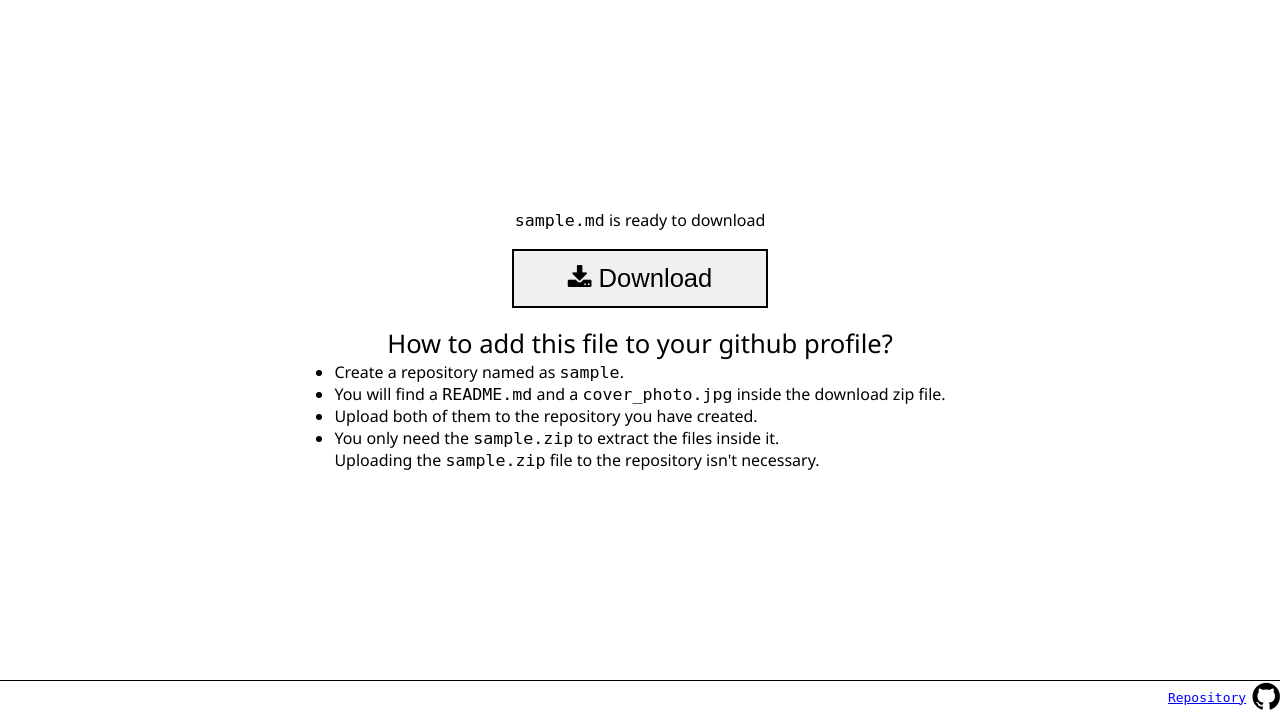
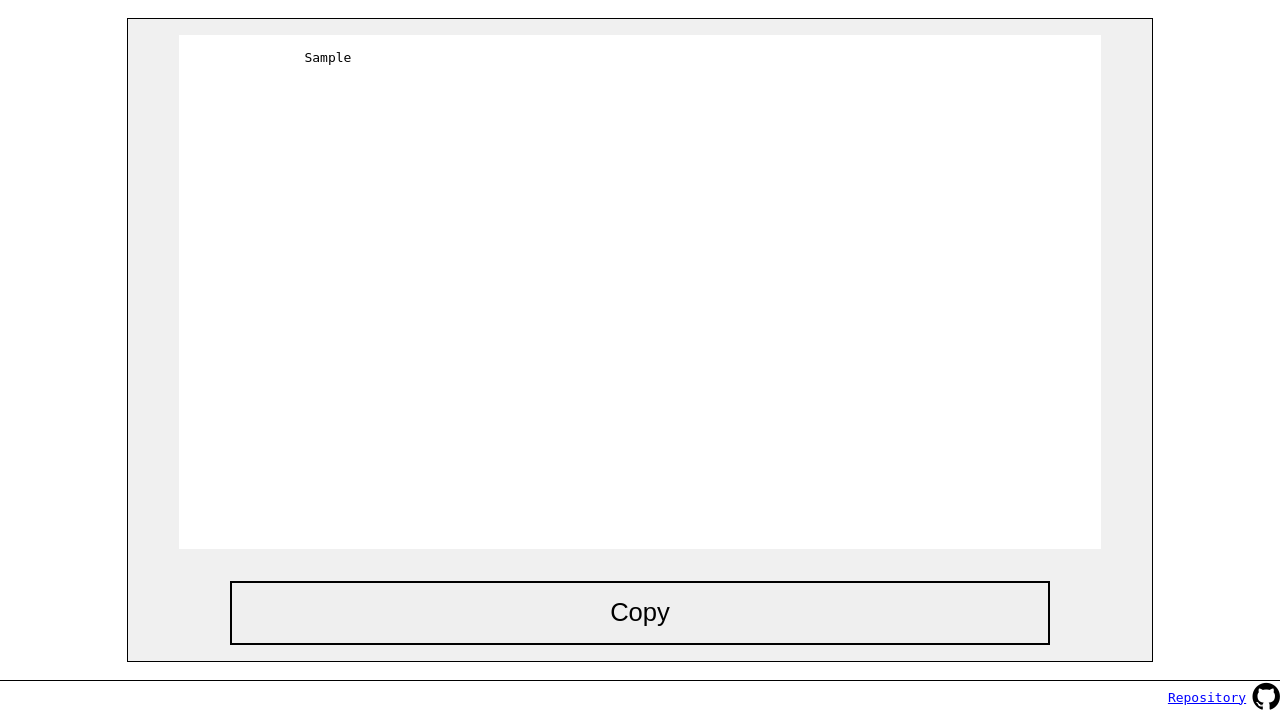
Before and after one commit to Sriram-bb63/profile-readme-generator, a Flask app: template templates/download.html in a window 1280 px wide. Shown: the part 81-800 px from the top of the page. Run offline with Flask 2, Linux system fonts and the light colour scheme; the template is opened without the code that fills it: most values are stand-ins (such as "Sample title", 1, 10 or a date in 2020).

Commit message:
change from files to strings

```diff
--- a/app.py
+++ b/app.py
@@ -1,6 +1,5 @@
-from flask import Flask, send_from_directory, url_for, render_template, request, redirect
+from flask import Flask, url_for, render_template, request, redirect
 import file_handling
-import shutil
 import os
 
 app = Flask(__name__)
@@ -114,20 +113,9 @@ def form(username):
             "project_5_name": request.form.get("project-5-name"),
             "project_5_link": request.form.get("project-5-link")
         }
-        file_handling.write(username, name, age, university, course, work, company, nick_name, country, photo, portofolio, socials, skills, projects)
-        return redirect(url_for("download", username=username))
+        s = file_handling.write(name, age, university, course, work, company, nick_name, country, photo, portofolio, socials, skills, projects)
+        return render_template("download.html", s=s)
     return render_template("form.html", username=username)
-
-@app.route("/download/<username>", methods=["GET", "POST"])
-def download(username):
-    if request.method == "POST":
-        for file in os.listdir("static/storage"):
-            if file.endswith(".zip"):
-                os.remove(f"static/storage/{file}")
-        shutil.make_archive(f"static/storage/{username}", "zip", f"static/storage/to_zip")
-        shutil.rmtree(f"static/storage/to_zip/{username}")
-        return send_from_directory("static", path=f"storage/{username}.zip", as_attachment=True)
-    return render_template("download.html", username=username)
 
 if __name__ == "__main__":
     app.run(debug=True)
--- a/static/styles/download.css
+++ b/static/styles/download.css
@@ -6,7 +6,7 @@ section {
     flex-direction: column;
 }
 
-section p {
+/* section p {
     font-family: "Noto Sans";
 }
 
@@ -40,4 +40,35 @@ section ul li {
 .mono {
     font-family: monospace;
     font-size: 1.3vw;
+} */
+
+section div {
+    height: 100%;
+    width: 80%;
+    display: flex;
+    justify-content: space-around;
+    align-items: center;
+    flex-direction: column;
+    border: 1px solid black;
+    background-color: #f0f0f0;
+
 }
+
+section div pre {
+    height: 80%;
+    width: 90%;
+    overflow: scroll;
+    background-color: white;
+}
+
+section div button {
+    width: 80%;
+    height: 10%;
+    border: none;
+    font-size: 2vw;
+    border: 2px solid black;
+}
+section div button:hover {
+    background-color: rgb(187, 255, 0);
+    cursor: pointer;
+}
--- a/templates/download.html
+++ b/templates/download.html
@@ -7,18 +7,27 @@
 
 {% block content %}
 <section id="section">
-    <p><span class="mono">{{ username }}.md</span> is ready to download</p>
     <br>
-    <form action="" method="post">
-        <button type="submit"><i class="fa fa-download"></i> Download</button>
-    </form>
+    <div>
+        <pre>
+            <code id="toCopy">
+                {{ s }}
+            </code>
+        </pre>
+        <button type="button" onclick="CopyToClipboard()">Copy</button>
+    </div>
     <br>
-    <p id="howto">How to add this file to your github profile?</p>
-    <ul>
-        <li>Create a repository named as <span class="mono">{{ username }}</span>.</li>
-        <li>You will find a <span class="mono">README.md</span> and a <span class="mono">cover_photo.jpg</span> inside the download zip file.</li>
-        <li>Upload both of them to the repository you have created.</li>
-        <li>You only need the <span class="mono">{{ username }}.zip</span> to extract the files inside it.<br>Uploading the <span class="mono">{{ username }}.zip</span> file to the repository isn't necessary.</li>
-    </ul>
 </section>
+<script>
+    function CopyToClipboard()
+    {
+        var r = document.createRange();
+        r.selectNode(document.getElementById("toCopy"));
+        window.getSelection().removeAllRanges();
+        window.getSelection().addRange(r);
+        document.execCommand('copy');
+        window.getSelection().removeAllRanges();
+        alert("Copied")
+    }
+</script>
 {% endblock %}
```
Also changed, not shown: file_handling.py (+43 -64 lines).
